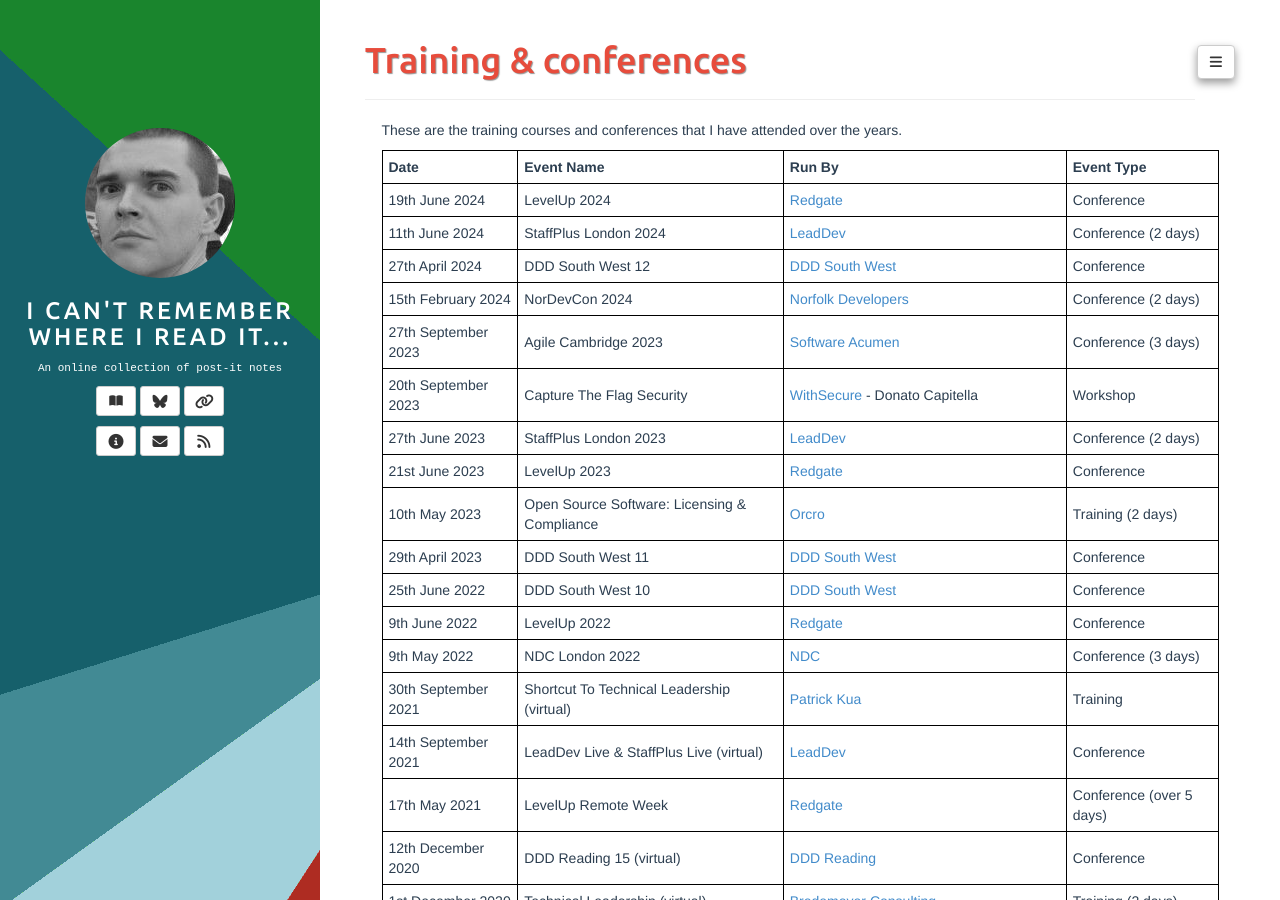
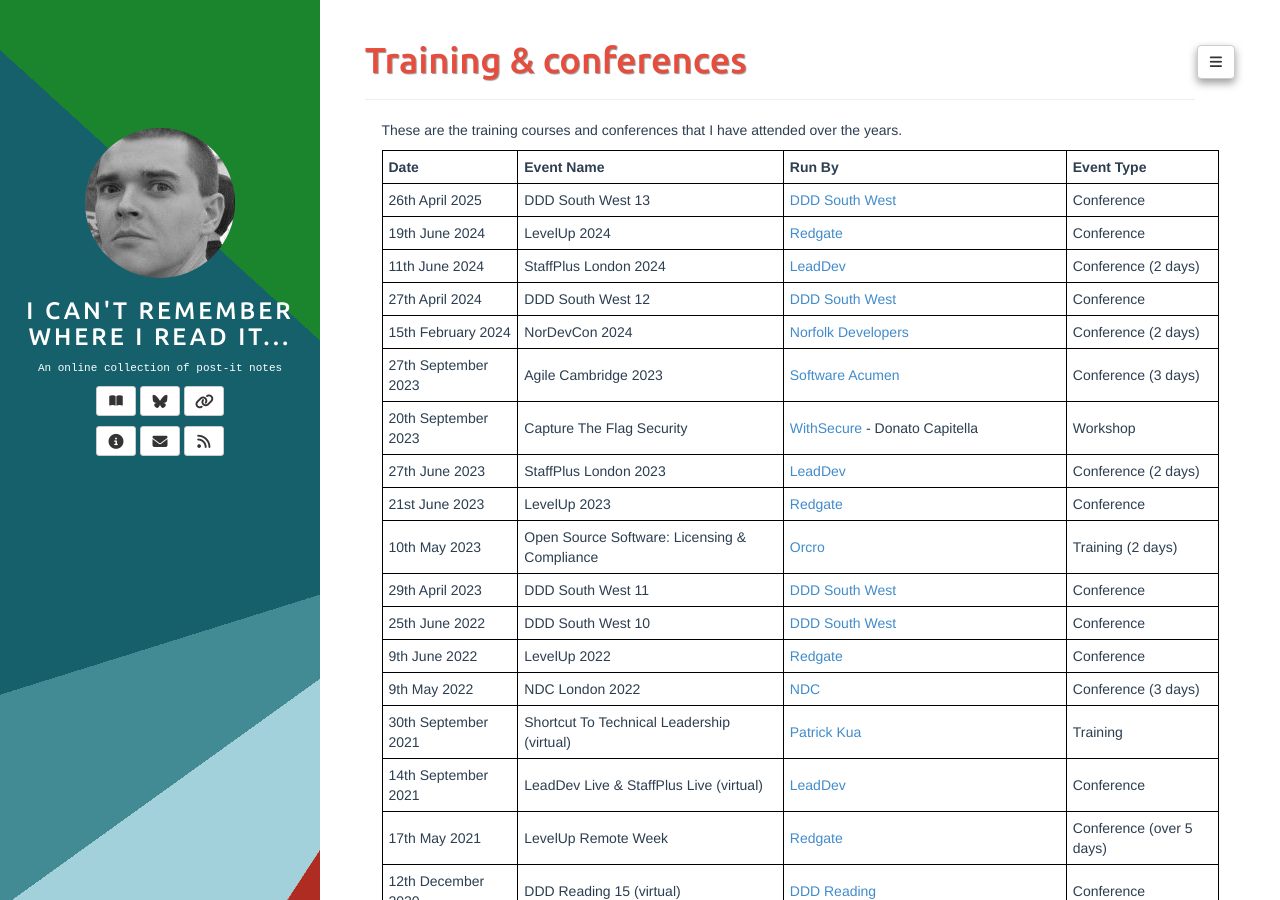
Before and after one commit to adrianbanks/adrianbanks.github.io, a Jekyll site: the page built from training.md, in a window 1280 px wide and 900 px high. Built offline with Jekyll 4.4.1, drawn with Linux system fonts in a browser that asks for light colours.

Commit message:
Add DDDSW attendance

```diff
--- a/training.md
+++ b/training.md
@@ -7,6 +7,7 @@ These are the training courses and conferences that I have attended over the yea
 
 | **Date**            | **Event Name**                                     | **Run By**                                               | **Event Type**           |
 | ------------------- | -------------------------------------------------- | -------------------------------------------------------- | ------------------------ |
+| 26th April 2025     | DDD South West 13                                  | [DDD South West][2]                                      | Conference               |
 | 19th June 2024      | LevelUp 2024                                       | [Redgate][22]                                            | Conference               |
 | 11th June 2024      | StaffPlus London 2024                              | [LeadDev][29]                                            | Conference (2 days)      |
 | 27th April 2024     | DDD South West 12                                  | [DDD South West][2]                                      | Conference               |
```
